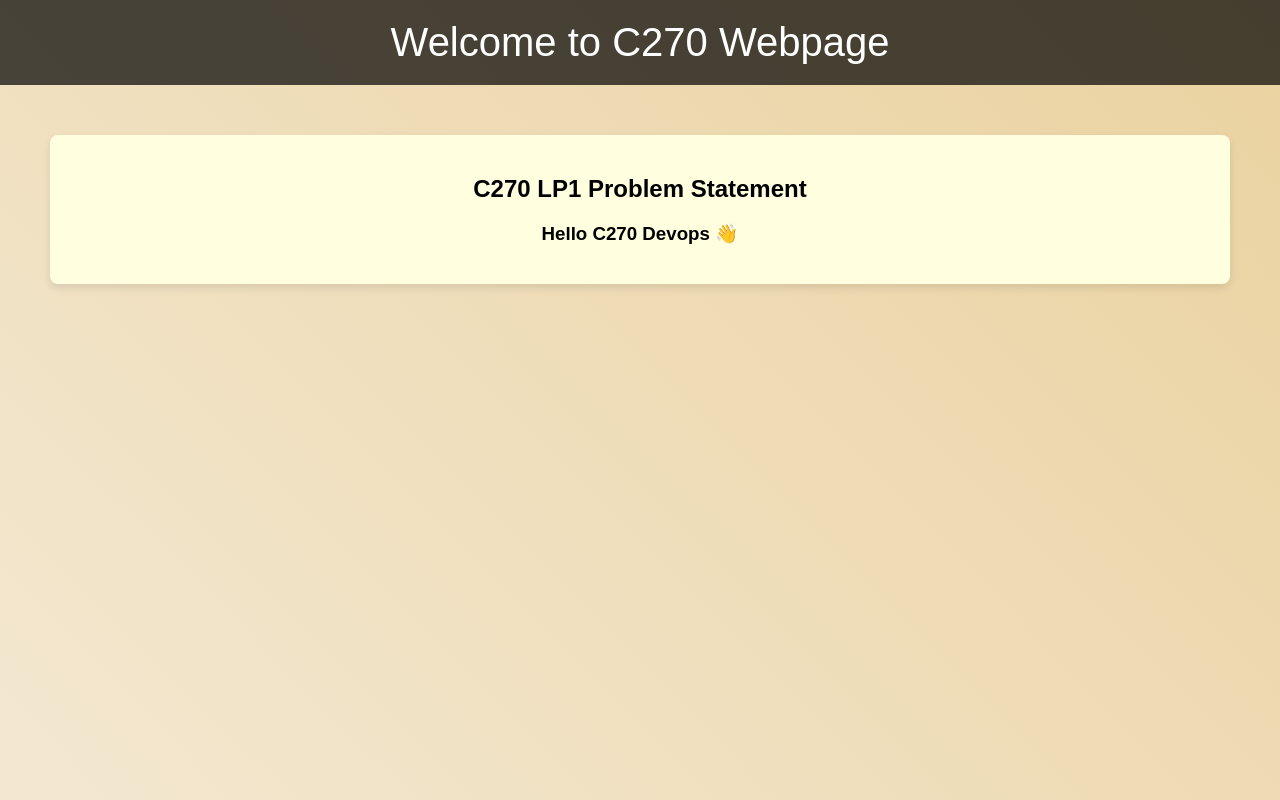
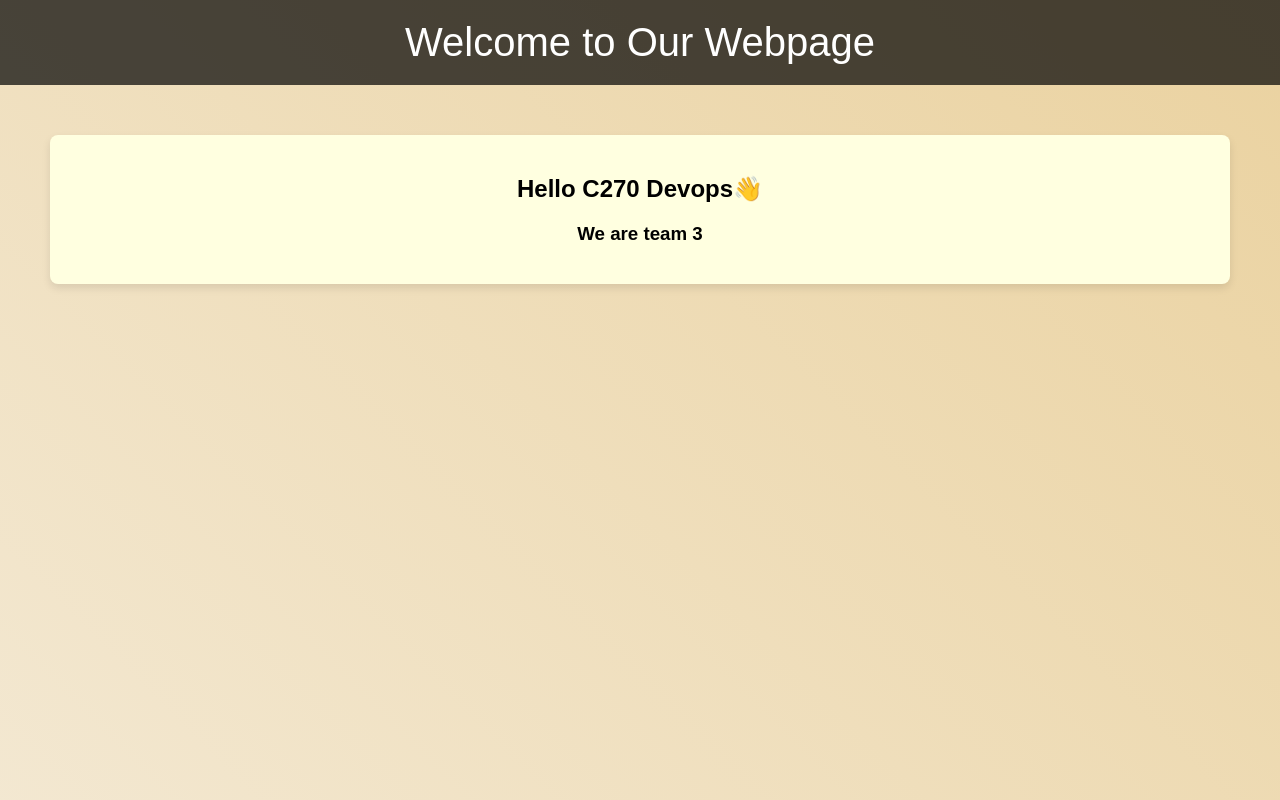
Before and after one commit to tineclxy/hello-world-site, a plain HTML site: page index.html in a window 1280 px wide. Drawn offline with Linux system fonts and the light colour scheme.

Commit message:
Update index.html

```diff
--- a/index.html
+++ b/index.html
@@ -14,7 +14,7 @@
             height: 100vh;
             overflow: hidden;
             animation: backgroundAnimation 6s ease infinite;
-            background: linear-gradient(45deg, #f9f7f4, #e8cc92, #4460bc);
+            background: linear-gradient(45deg, #f9f7f4, #e8cc92, #194568);
             background-size: 400% 400%;
         }
 
@@ -113,19 +113,19 @@
 </head>
 <body>
 
-    <header>Welcome to C270 Webpage</header>
+    <header>Welcome to Our Webpage</header>
 
     <div class="content">
         <div class="card" onclick="openModal()">
-            <h2>C270 LP1 Problem Statement</h2>
-            <h3>Hello C270 Devops 👋</h3>
+            <h2>Hello C270 Devops👋</h2>
+            <h3>We are team 3</h3>
     </div>
 
     <!-- The Modal -->
     <div id="myModal" class="modal">
         <div class="modal-content">
             <span class="close" onclick="closeModal()">&times;</span>
-            <h2>Welcome to Our C270 Testing CI/CD Website!</h2>
+            <h2>This website is for testing CI/CD Pipeline!</h2>
             <p></p>
         </div>
     </div>
```
